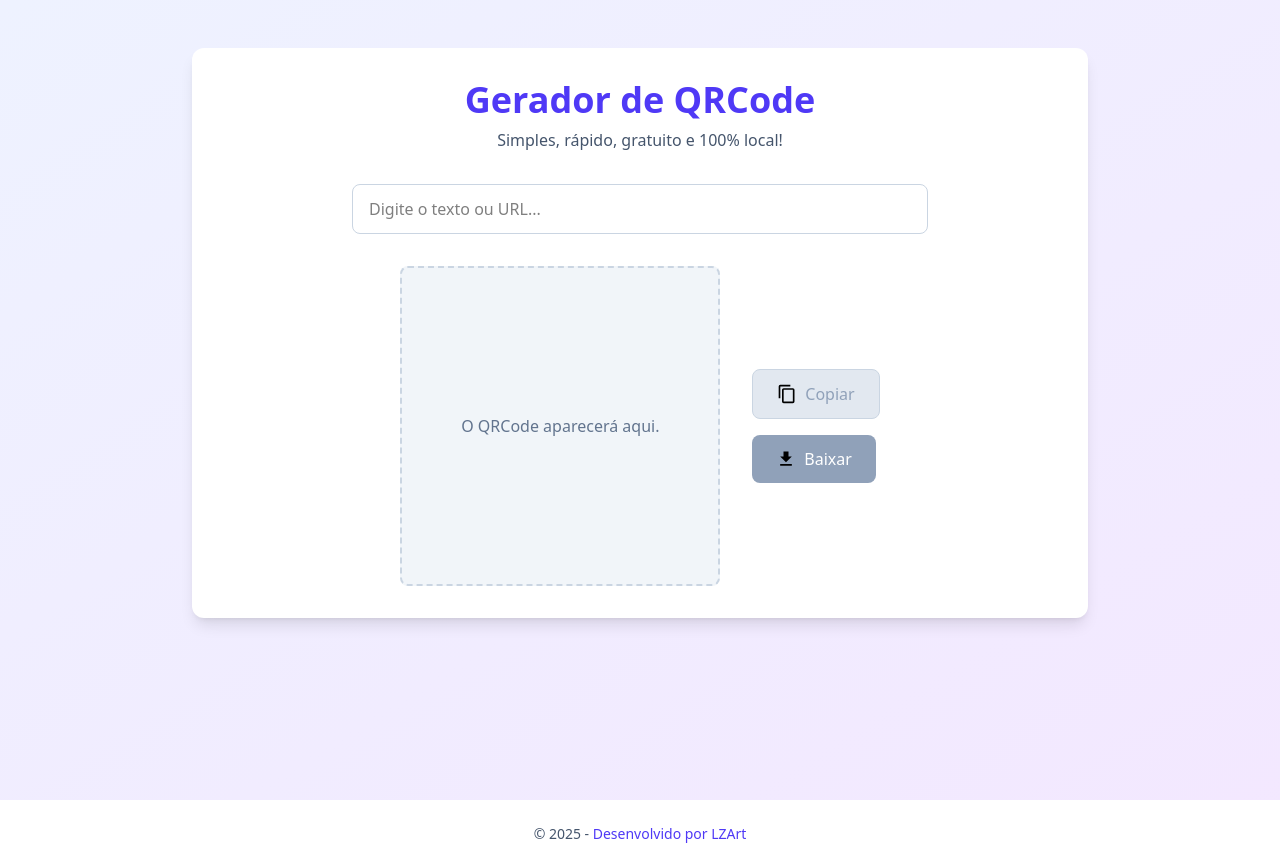
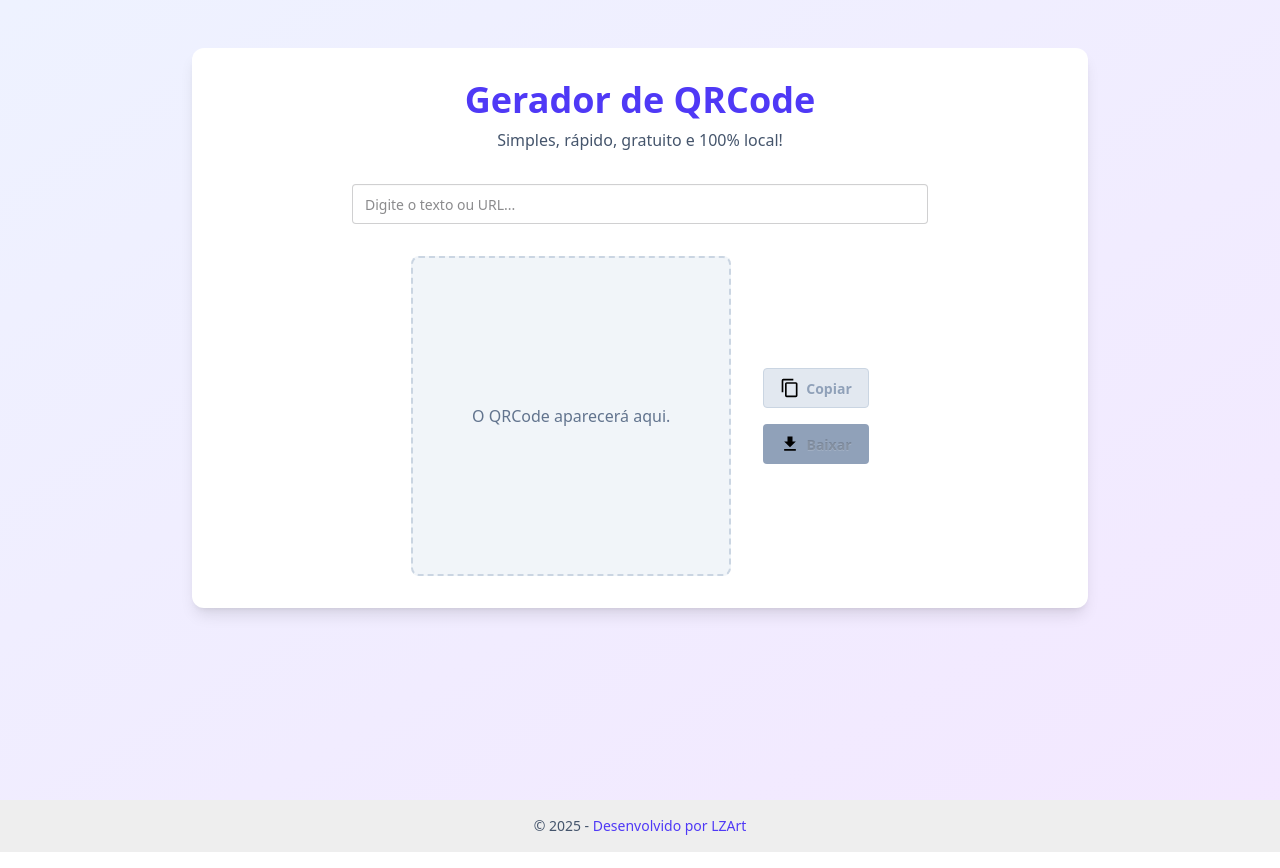
Before and after one commit to YSpoof/qrcode, a Vue app: page / in a window 1280 px wide. Built offline with nearby package versions, Linux system fonts and the light colour scheme.

Commit message:
Add daisyUI

```diff
--- a/src/components/ActionButtons.vue
+++ b/src/components/ActionButtons.vue
@@ -1,48 +1,54 @@
 <script setup lang="ts">
-defineProps<{
-  imageBase64: string
-}>()
+  defineProps<{
+    imageBase64: string;
+  }>();
 
-const emit = defineEmits<{
-  copy: []
-  download: []
-}>()
+  const emit = defineEmits<{
+    copy: [];
+    download: [];
+  }>();
 
-const onCopyClick = () => {
-  emit('copy')
-}
+  const onCopyClick = () => {
+    emit("copy");
+  };
 
-const onDownloadClick = () => {
-  emit('download')
-}
+  const onDownloadClick = () => {
+    emit("download");
+  };
 </script>
 <template>
-  <div class="flex flex-col space-y-4">
+  <div class="flex flex-col space-y-4 w-full md:w-auto">
     <button
       @click="onCopyClick"
       :disabled="!imageBase64"
-      :class="`cursor-pointer disabled:cursor-not-allowed w-full md:w-fit flex items-center justify-center gap-2 px-6 py-3 rounded-lg font-medium transition-all duration-200
+      :class="`btn
         ${
           imageBase64
             ? 'bg-white text-indigo-600 border border-indigo-600 hover:bg-indigo-50 active:bg-indigo-100'
             : 'bg-slate-200 text-slate-400 border border-slate-300 cursor-not-allowed'
-        }`"
-    >
-      <img src="../assets/copyIcon.svg" alt="Icone de cópia" width="20" height="20" />
+        }`">
+      <img
+        src="../assets/copyIcon.svg"
+        alt="Icone de cópia"
+        width="20"
+        height="20" />
       Copiar
     </button>
 
     <button
       @click="onDownloadClick"
       :disabled="!imageBase64"
-      :class="`cursor-pointer disabled:cursor-not-allowed w-full md:w-fit flex items-center justify-center gap-2 px-6 py-3 rounded-lg font-medium text-white transition-all duration-200
+      :class="`btn
         ${
           imageBase64
             ? 'bg-indigo-600 hover:bg-indigo-700 active:bg-indigo-800'
             : 'bg-slate-400 cursor-not-allowed'
-        }`"
-    >
-      <img src="../assets/downloadIcon.svg" alt="Icone de Download" width="20" height="20" />
+        }`">
+      <img
+        src="../assets/downloadIcon.svg"
+        alt="Icone de Download"
+        width="20"
+        height="20" />
       Baixar
     </button>
   </div>
--- a/src/components/FooterDisplay.vue
+++ b/src/components/FooterDisplay.vue
@@ -1,19 +1,19 @@
 <script setup lang="ts">
-const currentYear = new Date().getFullYear()
+  const currentYear = new Date().getFullYear();
 </script>
 <template>
-  <footer class="w-full py-6 px-4 text-center text-sm bg-white dark:bg-slate-800">
-    <div class="max-w-4xl mx-auto">
+  <footer
+    class="footer sm:footer-horizontal footer-center bg-base-300 text-base-content p-4">
+    <aside>
       <p class="text-slate-600 dark:text-slate-400">
         © {{ currentYear }} -
         <a
           href="https://lzart.com.br"
           class="text-indigo-600 dark:text-indigo-400 hover:underline"
-          target="_blank"
-        >
+          target="_blank">
           Desenvolvido por LZArt
         </a>
       </p>
-    </div>
+    </aside>
   </footer>
 </template>
--- a/src/components/QRCodeDisplay.vue
+++ b/src/components/QRCodeDisplay.vue
@@ -1,44 +1,39 @@
 <script setup lang="ts">
-defineProps<{
-  imageBase64: string
-}>()
+  defineProps<{
+    imageBase64: string;
+  }>();
 
-const emit = defineEmits<{
-  copy: []
-}>()
+  const emit = defineEmits<{
+    copy: [];
+  }>();
 
-const onCopyClick = () => {
-  emit('copy')
-}
+  const onCopyClick = () => {
+    emit("copy");
+  };
 </script>
 <template>
   <div class="relative group">
     <div
       v-if="imageBase64"
-      class="bg-white dark:bg-slate-700 rounded-lg p-4 shadow-md transition-all duration-300 hover:shadow-xl"
-    >
+      class="bg-white dark:bg-slate-700 rounded-lg p-4 shadow-md transition-all duration-300 hover:shadow-xl tooltip">
       <img
+        @click="onCopyClick"
         :src="imageBase64"
         alt="QR Code"
         class="w-64 h-64 md:w-72 md:h-72 object-contain cursor-pointer"
-        title="Clique para copiar."
-      />
-      <div
-        class="cursor-pointer absolute inset-0 flex items-center justify-center hover:bg-black/50 transition-all rounded-lg"
-        @click="onCopyClick"
-      >
-        <span
-          class="opacity-0 group-hover:opacity-100 bg-black bg-opacity-70 text-white text-sm py-1 px-3 rounded-full transition-all duration-300"
-        >
-          Clique para copiar.
-        </span>
+        title="Clique para copiar." />
+      <div class="tooltip-content">
+        <div class="animate-pulse text-purple-400 text-lg font-black">
+          Clique para copiar
+        </div>
       </div>
     </div>
     <div
       v-else
-      class="w-72 h-72 md:w-80 md:h-80 flex items-center justify-center bg-slate-100 dark:bg-slate-700 rounded-lg border-2 border-dashed border-slate-300 dark:border-slate-600"
-    >
-      <p class="text-slate-500 dark:text-slate-400 text-center px-4">O QRCode aparecerá aqui.</p>
+      class="w-72 h-72 md:w-80 md:h-80 flex items-center justify-center bg-slate-100 dark:bg-slate-700 rounded-lg border-2 border-dashed border-slate-300 dark:border-slate-600">
+      <p class="text-slate-500 dark:text-slate-400 text-center px-4">
+        O QRCode aparecerá aqui.
+      </p>
     </div>
   </div>
 </template>
--- a/src/components/QRCodeInput.vue
+++ b/src/components/QRCodeInput.vue
@@ -1,15 +1,18 @@
 <script setup lang="ts">
-const value = defineModel({ default: '', type: String })
+  const value = defineModel({ default: "", type: String });
 </script>
 <template>
   <div class="w-full max-w-xl mx-auto">
-    <label for="qr-input" class="sr-only"> Digite aqui </label>
+    <label
+      for="qr-input"
+      class="sr-only">
+      Digite aqui
+    </label>
     <input
       id="qr-input"
       type="text"
       v-model="value"
       placeholder="Digite o texto ou URL..."
-      class="w-full px-4 py-3 rounded-lg border border-slate-300 dark:border-slate-600 focus:ring-2 focus:ring-indigo-500 focus:border-indigo-500 dark:bg-slate-700 dark:text-white"
-    />
+      class="input w-full dark:bg-slate-700 dark:text-white" />
   </div>
 </template>
--- a/src/styles.css
+++ b/src/styles.css
@@ -1 +1,2 @@
-@import "tailwindcss"
+@import "tailwindcss";
+@plugin "daisyui";
```
Also changed, not shown: package.json (+16 -12 lines), 8 other files (tests, documents, lock files or other folders).
